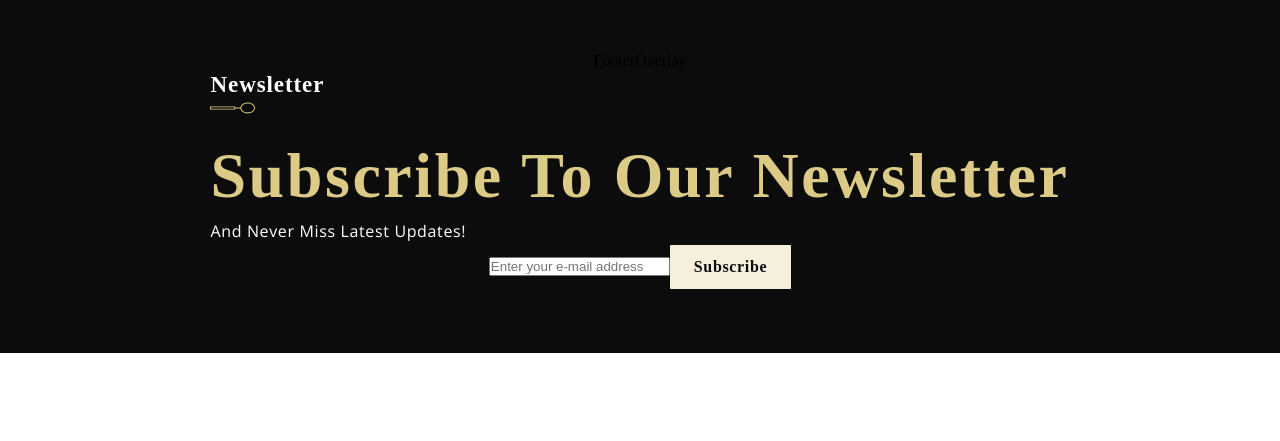
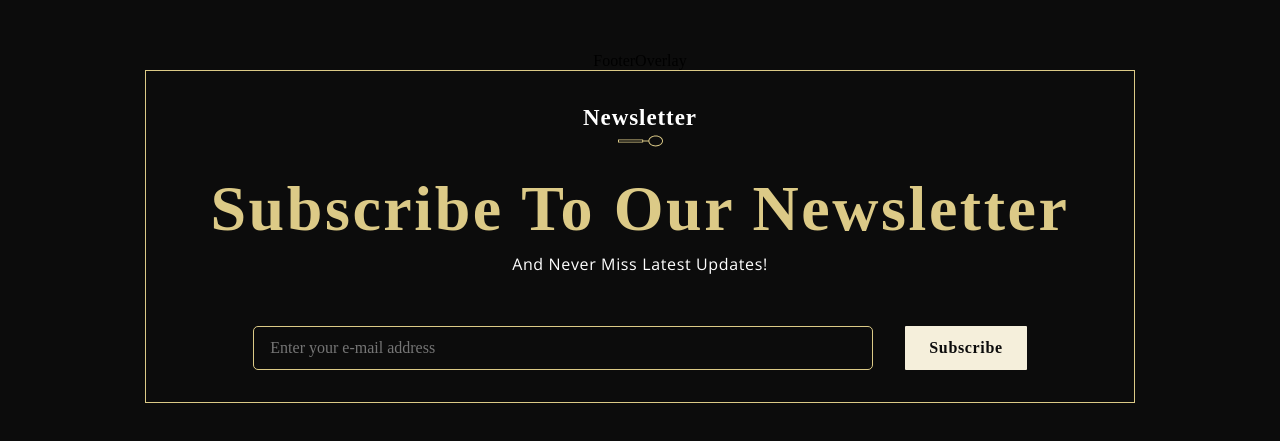
Before and after one commit to mikaelpizzi/restaurant, a React (Create React App) app: page / in a window 1280 px wide. Shown: the part 7470-7911 px from the top of the page. Before the commit the page ends 7823 px from the top, so only its background shows below. Built offline with nearby package versions, Linux system fonts and the light colour scheme; a web font is replaced by a local one.

Commit message:
feat: Implement newsletter styles

```diff
--- a/src/components/Footer/Newsletter.css
+++ b/src/components/Footer/Newsletter.css
@@ -0,0 +1,30 @@
+.app__newsletter {
+  padding: 2rem 4rem;
+  border: 1px solid var(--color-golden);
+  background: var(--color-black);
+}
+
+.app__newsletter-heading {
+  text-align: center;
+}
+
+.app__newsletter-input {
+  flex-direction: row;
+  margin-top: 3rem;
+}
+
+.app__newsletter-input input {
+  width: 620px;
+  border: 1px solid var(--color-golden);
+  border-radius: 5px;
+  font-size: 1rem;
+  font-family: var(--font-base);
+  color: var(--color-white);
+  margin-right: 2rem;
+  padding: 0.75rem 1rem;
+  background: var(--color-black);
+}
+
+.app__newsletter-input button {
+  width: max-content;
+}
```
